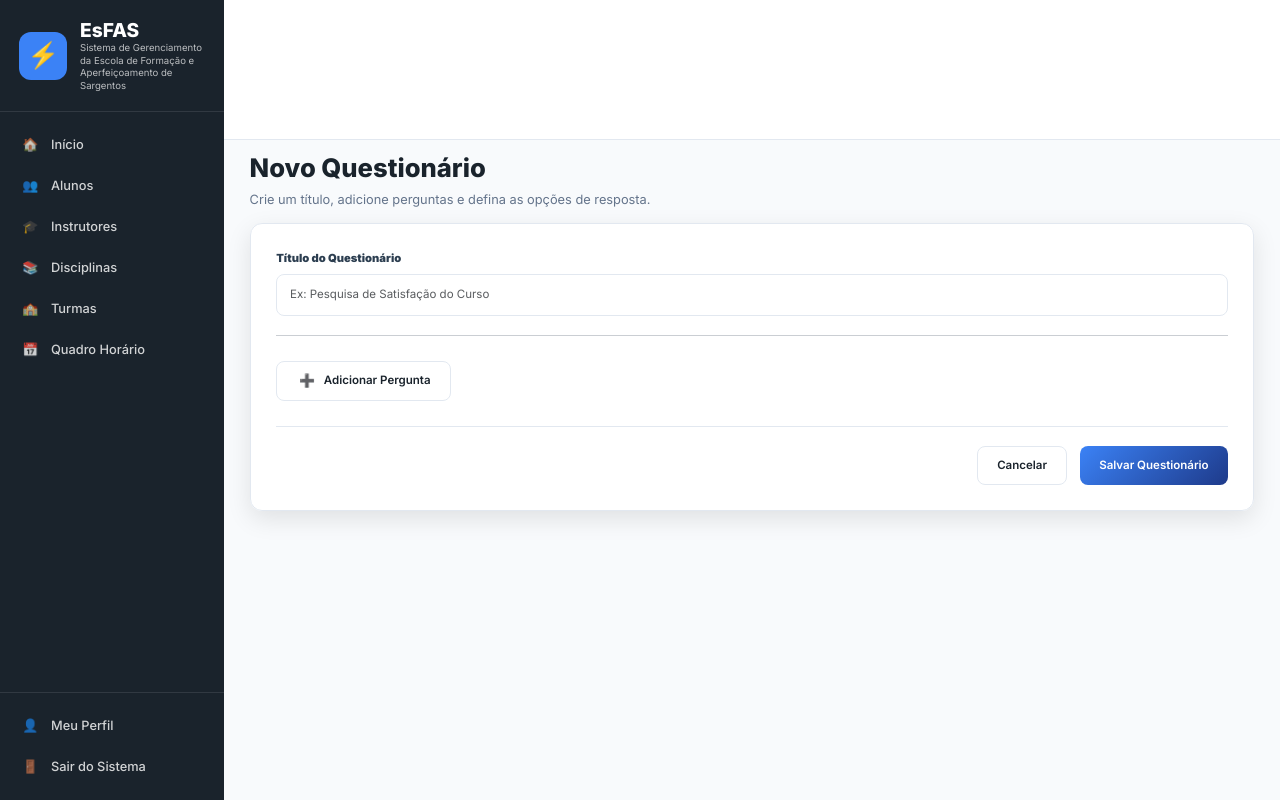
After one commit to michaeloliveira4555-netizen/sistema_escolar_deepseak_1, a Flask app: page /questionario/novo in a window 1280 px wide. The commit adds this page. Run offline with Flask 3, Linux system fonts and the light colour scheme; a user stored in the database is signed in; tables that the repository leaves empty hold one stand-in row (values such as "Sample post"); some libraries are stand-ins or nearby versions.

Commit message:
Inclusão aba Perguntas

```diff
--- a/backend/app.py
+++ b/backend/app.py
@@ -28,6 +28,11 @@ from backend.models.turma import Turma
 from backend.models.turma_cargo import TurmaCargo
 from backend.models.user_school import UserSchool
 from backend.services.asset_service import AssetService
+# IMPORTAÇÃO DOS NOVOS MODELOS DE QUESTIONÁRIO
+from backend.models.questionario import Questionario
+from backend.models.pergunta import Pergunta
+from backend.models.opcao_resposta import OpcaoResposta
+from backend.models.resposta import Resposta
 
 
 def create_app(config_class=Config):
@@ -86,6 +91,9 @@ def register_blueprints(app):
     from backend.controllers.relatorios_controller import relatorios_bp
     from backend.controllers.super_admin_controller import super_admin_bp
     from backend.controllers.admin_controller import admin_escola_bp
+    # IMPORTAÇÃO DO NOVO BLUEPRINT DE QUESTIONÁRIO
+    from backend.controllers.questionario_controller import questionario_bp
+
 
     app.register_blueprint(auth_bp, url_prefix='/auth')
     app.register_blueprint(aluno_bp, url_prefix='/aluno')
@@ -103,6 +111,8 @@ def register_blueprints(app):
     app.register_blueprint(relatorios_bp, url_prefix='/relatorios')
     app.register_blueprint(super_admin_bp, url_prefix='/super-admin')
     app.register_blueprint(admin_escola_bp, url_prefix='/admin-escola')
+    # REGISTO DO NOVO BLUEPRINT DE QUESTIONÁRIO
+    app.register_blueprint(questionario_bp, url_prefix='/questionario')
 
 def register_handlers_and_processors(app):
     """Registra hooks, context processors e error handlers."""
--- /dev/null
+++ b/backend/controllers/questionario_controller.py
@@ -0,0 +1,151 @@
+from flask import Blueprint, render_template, request, redirect, url_for, flash, jsonify
+from flask_login import login_required
+from sqlalchemy import select, func
+
+from ..models.database import db
+from ..models.questionario import Questionario
+from ..models.pergunta import Pergunta
+from ..models.opcao_resposta import OpcaoResposta
+from ..models.resposta import Resposta
+from ..models.user import User
+
+questionario_bp = Blueprint('questionario', __name__, url_prefix='/questionario')
+
+@questionario_bp.route('/')
+@login_required
+def index():
+    return render_template('questionario/index.html')
+
+@questionario_bp.route('/novo', methods=['GET', 'POST'])
+@login_required
+def novo_questionario():
+    if request.method == 'POST':
+        titulo = request.form.get('titulo')
+        if not titulo:
+            flash('O título do questionário é obrigatório.', 'danger')
+            return render_template('questionario/novo.html')
+
+        novo_questionario = Questionario(titulo=titulo)
+        db.session.add(novo_questionario)
+        db.session.flush()  # Para obter o ID do novo questionário
+
+        perguntas_data = {}
+        for key, value in request.form.items():
+            if key.startswith('pergunta_'):
+                index = key.split('_')[1]
+                if index not in perguntas_data:
+                    perguntas_data[index] = {'opcoes': []}
+                perguntas_data[index]['texto'] = value
+            elif key.startswith('opcao_'):
+                parts = key.split('_')
+                p_index, o_index = parts[1], parts[2]
+                if p_index not in perguntas_data:
+                    perguntas_data[p_index] = {'opcoes': []}
+                perguntas_data[p_index]['opcoes'].append(value)
+            elif key.startswith('outro_'):
+                index = key.split('_')[1]
+                if index not in perguntas_data:
+                    perguntas_data[index] = {'opcoes': []}
+                perguntas_data[index]['outro'] = True
+
+
+        for index, data in perguntas_data.items():
+            if data.get('texto'):
+                pergunta = Pergunta(texto=data['texto'], questionario_id=novo_questionario.id)
+                db.session.add(pergunta)
+                db.session.flush() # Para obter o ID da pergunta
+                for opt_texto in data['opcoes']:
+                    opcao = OpcaoResposta(texto=opt_texto, pergunta_id=pergunta.id)
+                    db.session.add(opcao)
+                if data.get('outro'):
+                    opcao_outro = OpcaoResposta(texto='Outro', pergunta_id=pergunta.id)
+                    db.session.add(opcao_outro)
+
+        db.session.commit()
+        flash('Questionário criado com sucesso!', 'success')
+        return redirect(url_for('questionario.index'))
+
+    return render_template('questionario/novo.html')
+
+@questionario_bp.route('/ver')
+@login_required
+def ver_questionarios():
+    questionarios = db.session.scalars(select(Questionario).order_by(Questionario.titulo)).all()
+    return render_template('questionario/ver.html', questionarios=questionarios)
+
+@questionario_bp.route('/resultado/<int:questionario_id>')
+@login_required
+def resultado_questionario(questionario_id):
+    questionario = db.session.get(Questionario, questionario_id)
+    if not questionario:
+        flash('Questionário não encontrado.', 'danger')
+        return redirect(url_for('questionario.ver_questionarios'))
+
+    respostas = db.session.scalars(select(Resposta).where(Resposta.questionario_id == questionario_id)).all()
+
+    dados_graficos = {}
+    for pergunta in questionario.perguntas:
+        labels = [opcao.texto for opcao in pergunta.opcoes]
+        dados = []
+        for opcao in pergunta.opcoes:
+            count = db.session.query(func.count(Resposta.id)).filter_by(pergunta_id=pergunta.id, opcao_resposta_id=opcao.id).scalar()
+            dados.append(count)
+        dados_graficos[pergunta.id] = {'labels': labels, 'dados': dados}
+
+    return render_template('questionario/resultado.html', questionario=questionario, respostas=respostas, dados_graficos=dados_graficos)
+
+@questionario_bp.route('/realizar', methods=['GET', 'POST'])
+@login_required
+def realizar_questionario():
+    if request.method == 'POST':
+        questionario_id = request.form.get('questionario_id')
+        user_id = request.form.get('user_id')
+
+        if not questionario_id or not user_id:
+            flash('Por favor, selecione um questionário e um usuário.', 'danger')
+            return redirect(url_for('questionario.realizar_questionario'))
+
+        questionario = db.session.get(Questionario, int(questionario_id))
+
+        for pergunta in questionario.perguntas:
+            resposta_id = request.form.get(f'pergunta_{pergunta.id}')
+            if resposta_id:
+                opcao_selecionada = db.session.get(OpcaoResposta, int(resposta_id))
+
+                texto_livre = None
+                if opcao_selecionada and opcao_selecionada.texto == 'Outro':
+                    texto_livre = request.form.get(f'outro_{pergunta.id}')
+
+                nova_resposta = Resposta(
+                    questionario_id=questionario.id,
+                    pergunta_id=pergunta.id,
+                    user_id=int(user_id),
+                    opcao_resposta_id=int(resposta_id),
+                    texto_livre=texto_livre
+                )
+                db.session.add(nova_resposta)
+
+        db.session.commit()
+        flash('Questionário respondido com sucesso!', 'success')
+        return redirect(url_for('questionario.index'))
+
+    questionarios = db.session.scalars(select(Questionario).order_by(Questionario.titulo)).all()
+    alunos = db.session.scalars(select(User).where(User.role == 'aluno').order_by(User.nome_completo)).all()
+    instrutores = db.session.scalars(select(User).where(User.role == 'instrutor').order_by(User.nome_completo)).all()
+
+    return render_template('questionario/realizar.html', questionarios=questionarios, alunos=alunos, instrutores=instrutores)
+
+
+@questionario_bp.route('/api/get-perguntas/<int:questionario_id>')
+@login_required
+def get_perguntas(questionario_id):
+    questionario = db.session.get(Questionario, questionario_id)
+    if not questionario:
+        return jsonify({'error': 'Questionário não encontrado'}), 404
+
+    perguntas_list = []
+    for p in questionario.perguntas:
+        opcoes_list = [{'id': o.id, 'texto': o.texto} for o in p.opcoes]
+        perguntas_list.append({'id': p.id, 'texto': p.texto, 'opcoes': opcoes_list})
+
+    return jsonify(perguntas_list)
--- a/templates/base.html
+++ b/templates/base.html
@@ -9,6 +9,7 @@
     <link href="https://cdn.jsdelivr.net/npm/bootstrap@5.3.3/dist/css/bootstrap.min.css" rel="stylesheet">
     <link href="https://fonts.googleapis.com/css2?family=Inter:wght@300;400;500;600;700;800;900&display=swap" rel="stylesheet">
     <link rel="stylesheet" href="{{ url_for('static', filename='css/style.css') }}">
+    <script src="https://cdn.jsdelivr.net/npm/chart.js"></script>
 
     <style>
         :root {
@@ -51,7 +52,6 @@
             </div>
 
             <nav class="sidebar-nav">
-                {# --- CORREÇÃO APLICADA A TODOS OS LINKS ABAIXO --- #}
                 {% if current_user.role in ['super_admin', 'programador'] %}
                     <a href="{{ url_for('super_admin.dashboard') }}" class="nav-link {% if request.endpoint and 'super_admin.' in request.endpoint %}active{% endif %}">
                         <div class="nav-icon">👑</div> Painel Super Admin
@@ -96,6 +96,9 @@
                     <a href="{{ url_for('relatorios.index') }}" class="nav-link {% if request.endpoint and 'relatorios.' in request.endpoint %}active{% endif %}">
                         <div class="nav-icon">📊</div> Relatórios
                     </a>
+                    <a href="{{ url_for('questionario.index') }}" class="nav-link {% if request.endpoint and 'questionario.' in request.endpoint %}active{% endif %}">
+                        <div class="nav-icon">📝</div> Questionário Alunos
+                    </a>
                 {% endif %}
 
                 {% if current_user.role == 'programador' %}
@@ -139,7 +142,7 @@
             {% if current_user.is_authenticated and current_user.role in ['super_admin', 'programador'] and session.get('view_as_school_id') %}
             <div class="view-as-banner">
                 <div>
-                    <strong>Modo de Visualização:</strong> Você está navegando como um administrador da escola <strong>{{ session.get('view_as_school_name') }}</strong>.
+                    <strong>Modo de Visualização:</strong> Você está a navegar como um administrador da escola <strong>{{ session.get('view_as_school_name') }}</strong>.
                 </div>
                 <a href="{{ url_for('super_admin.exit_view') }}" class="btn btn-sm btn-outline-dark">Sair da Visualização</a>
             </div>
--- /dev/null
+++ b/templates/questionario/novo.html
@@ -0,0 +1,98 @@
+{% extends "base.html" %}
+
+{% block title %}Novo Questionário{% endblock %}
+
+{% block content %}
+<div class="content-header">
+    <h1>Novo Questionário</h1>
+    <p>Crie um título, adicione perguntas e defina as opções de resposta.</p>
+</div>
+
+<div class="table-container">
+    <form method="POST" action="{{ url_for('questionario.novo_questionario') }}">
+        <div class="form-group">
+            <label for="titulo"><strong>Título do Questionário</strong></label>
+            <input type="text" id="titulo" name="titulo" class="form-control" required placeholder="Ex: Pesquisa de Satisfação do Curso">
+        </div>
+        <hr>
+        <div id="perguntas-container">
+            </div>
+        <button type="button" id="add-pergunta" class="btn btn-secondary mt-3">
+            <span class="btn-icon">➕</span> Adicionar Pergunta
+        </button>
+        <div class="form-actions">
+            <a href="{{ url_for('questionario.index') }}" class="btn btn-secondary">Cancelar</a>
+            <button type="submit" class="btn btn-primary">Salvar Questionário</button>
+        </div>
+    </form>
+</div>
+
+<template id="pergunta-template">
+    <div class="pergunta-bloco card mb-4">
+        <div class="card-body">
+            <div class="d-flex justify-content-between align-items-center">
+                <h5 class="card-title mb-0">Pergunta</h5>
+                <button type="button" class="btn-close" aria-label="Close" onclick="this.closest('.pergunta-bloco').remove()"></button>
+            </div>
+            <hr>
+            <div class="form-group">
+                <label>Texto da Pergunta</label>
+                <input type="text" name="pergunta_text" class="form-control pergunta-texto" required placeholder="Ex: Qual o seu nível de satisfação com o material didático?">
+            </div>
+            <div class="opcoes-container">
+                </div>
+            <button type="button" class="btn btn-info btn-sm add-opcao">
+                <span class="btn-icon">➕</span> Adicionar Opção
+            </button>
+            <div class="form-check mt-2">
+                <input class="form-check-input" type="checkbox" name="outro_check" value="true">
+                <label class="form-check-label">
+                    Permitir resposta "Outro" (campo de texto)
+                </label>
+            </div>
+        </div>
+    </div>
+</template>
+
+<template id="opcao-template">
+    <div class="input-group mb-2 opcao-bloco">
+        <input type="text" name="opcao_text" class="form-control opcao-texto" required placeholder="Texto da opção de resposta">
+        <button class="btn btn-outline-danger" type="button" onclick="this.closest('.opcao-bloco').remove()">Remover</button>
+    </div>
+</template>
+
+<script>
+document.addEventListener('DOMContentLoaded', function() {
+    let perguntaCount = 0;
+
+    document.getElementById('add-pergunta').addEventListener('click', function() {
+        perguntaCount++;
+        const template = document.getElementById('pergunta-template');
+        const clone = template.content.cloneNode(true);
+
+        clone.querySelector('.card-title').textContent = `Pergunta ${perguntaCount}`;
+        clone.querySelector('.pergunta-texto').name = `pergunta_${perguntaCount}`;
+        clone.querySelector('.add-opcao').dataset.perguntaId = perguntaCount;
+        clone.querySelector('.opcoes-container').id = `opcoes-container-${perguntaCount}`;
+        clone.querySelector('.form-check-input').name = `outro_${perguntaCount}`;
+
+        document.getElementById('perguntas-container').appendChild(clone);
+    });
+
+    document.getElementById('perguntas-container').addEventListener('click', function(e) {
+        if (e.target.classList.contains('add-opcao')) {
+            const perguntaId = e.target.dataset.perguntaId;
+            const opcoesContainer = document.getElementById(`opcoes-container-${perguntaId}`);
+            const opcaoCount = opcoesContainer.children.length + 1;
+
+            const template = document.getElementById('opcao-template');
+            const clone = template.content.cloneNode(true);
+
+            clone.querySelector('.opcao-texto').name = `opcao_${perguntaId}_${opcaoCount}`;
+
+            opcoesContainer.appendChild(clone);
+        }
+    });
+});
+</script>
+{% endblock %}
```
Also changed, not shown: backend/models/__init__.py (+12 -1 lines), backend/models/opcao_resposta.py (added, +22 -0 lines), backend/models/pergunta.py (added, +25 -0 lines), backend/models/questionario.py (added, +21 -0 lines), backend/models/resposta.py (added, +24 -0 lines), templates/questionario/index.html (added, +49 -0 lines), templates/questionario/realizar.html (added, +140 -0 lines), templates/questionario/resultado.html (added, +75 -0 lines), templates/questionario/ver.html (added, +41 -0 lines).
